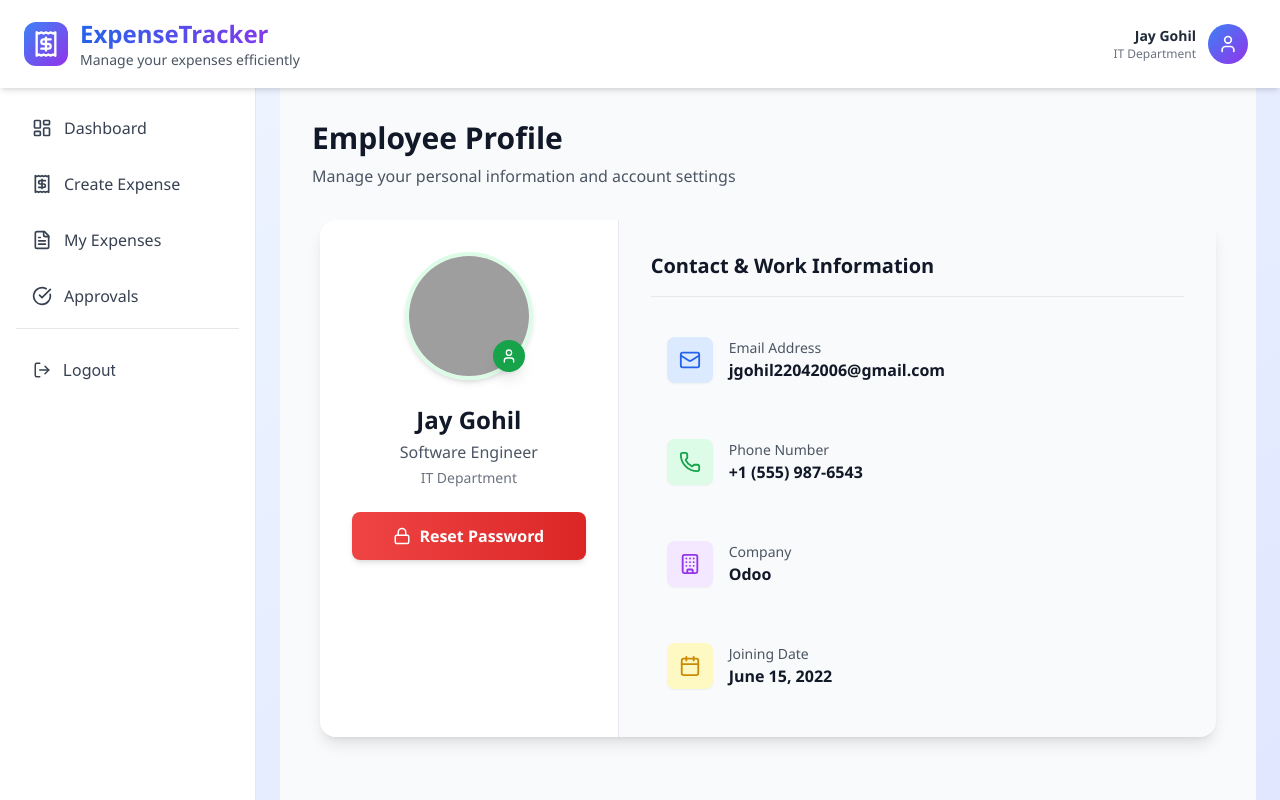
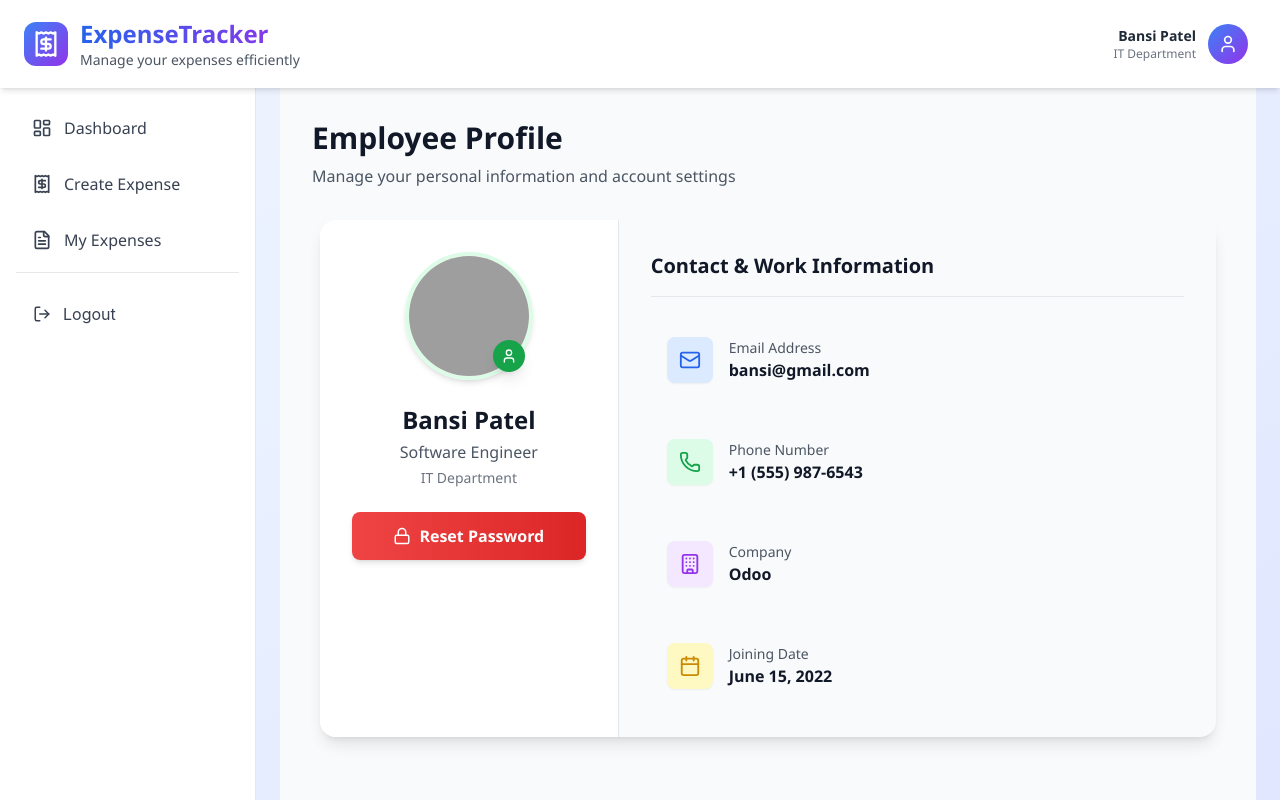
Before and after one commit to jackey-22/Expense-tracker, a React (Vite) app in the folder client-web/: page /employee/profile in a window 1280 px wide. Built offline with nearby package versions, Linux system fonts and the light colour scheme; no server answers; grey boxes are pictures that could not be loaded.

Commit message:
[FIX] expense history page

```diff
--- a/client-web/src/components/employeelayout/Header.jsx
+++ b/client-web/src/components/employeelayout/Header.jsx
@@ -45,7 +45,7 @@ export default function Header({ onToggleSidebar }) {
 				>
 					<div className="text-right hidden sm:block">
 						<div className="font-semibold text-gray-800 text-sm">
-							{currentUser?.name || 'Jay Gohil'}
+							{currentUser?.name || 'Bansi Patel'}
 						</div>
 						<div className="text-xs text-gray-500">
 							{currentUser?.department || 'IT Department'}
--- a/client-web/src/components/employeelayout/Sidebar.jsx
+++ b/client-web/src/components/employeelayout/Sidebar.jsx
@@ -36,11 +36,11 @@ export default function Sidebar({ isVisible, onClose }) {
 			icon: <FileText size={20} />,
 			route: '/employee/expense-history',
 		},
-		{
-			label: 'Approvals',
-			icon: <CheckCircle size={20} />,
-			route: '/approvals',
-		},
+		// {
+		// 	label: 'Approvals',
+		// 	icon: <CheckCircle size={20} />,
+		// 	route: '/approvals',
+		// },
 	];
 
 	const handleLogout = async () => {
--- a/client-web/src/pages/Employee/Profile.jsx
+++ b/client-web/src/pages/Employee/Profile.jsx
@@ -4,15 +4,15 @@ import PageLayout from '../../components/employeelayout/PageLayout';
 
 const EmployeeProfile = () => {
 	const [employee, setEmployee] = useState({
-		name: 'Jay Gohil',
-		email: 'jgohil22042006@gmail.com',
+		name: 'Bansi Patel',
+		email: 'bansi@gmail.com',
 		phone: '+1 (555) 987-6543',
 		department: 'IT',
 		designation: 'Software Engineer',
 		joiningDate: '2022-06-15',
 		company: { name: 'Odoo' },
 		profilePic:
-			'https://ui-avatars.com/api/?name=Jay+Gohil&background=22c55e&color=ffffff&size=150',
+			'https://ui-avatars.com/api/?name=Bansi+Patel&background=22c55e&color=ffffff&size=150',
 	});
 
 	const handleImageUpload = (event) => {
```
Also changed, not shown: 1 other file (tests, documents, lock files or other folders).
